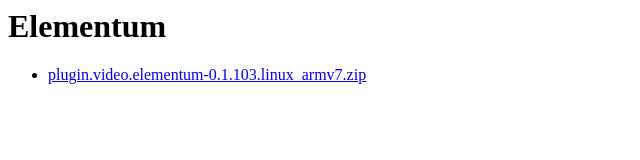
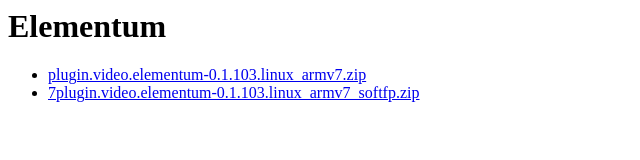
Before and after one commit to pabloby/elementum, a plain HTML site: page index.html in a window 1280 px wide. Shown: the whole page, without its empty margins (0-640 px from the left). Drawn offline with Linux system fonts and the light colour scheme.

Commit message:
index.html

```diff
--- a/index.html
+++ b/index.html
@@ -5,6 +5,7 @@
 <body>
 <ul>
 <li><a href="plugin.video.elementum-0.1.103.linux_armv7.zip">plugin.video.elementum-0.1.103.linux_armv7.zip</a></li>
+<li><a href="plugin.video.elementum-0.1.103.linux_armv7_softfp.zip">7plugin.video.elementum-0.1.103.linux_armv7_softfp.zip</a></li>
 </ul>
 </body>
 </html>
```
